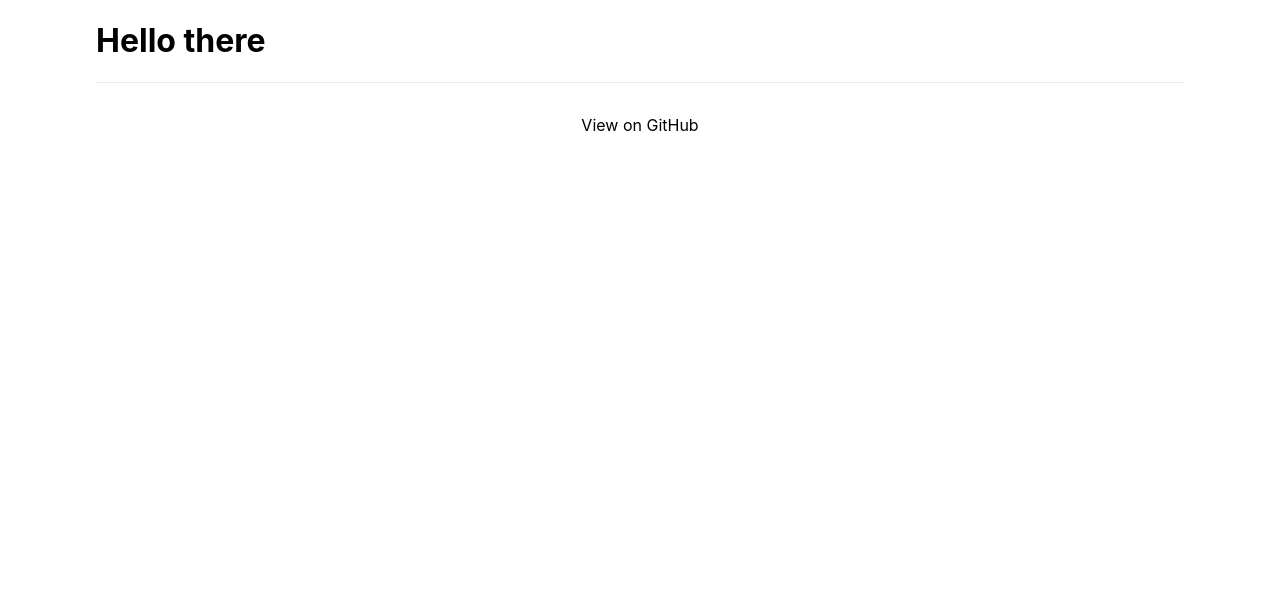
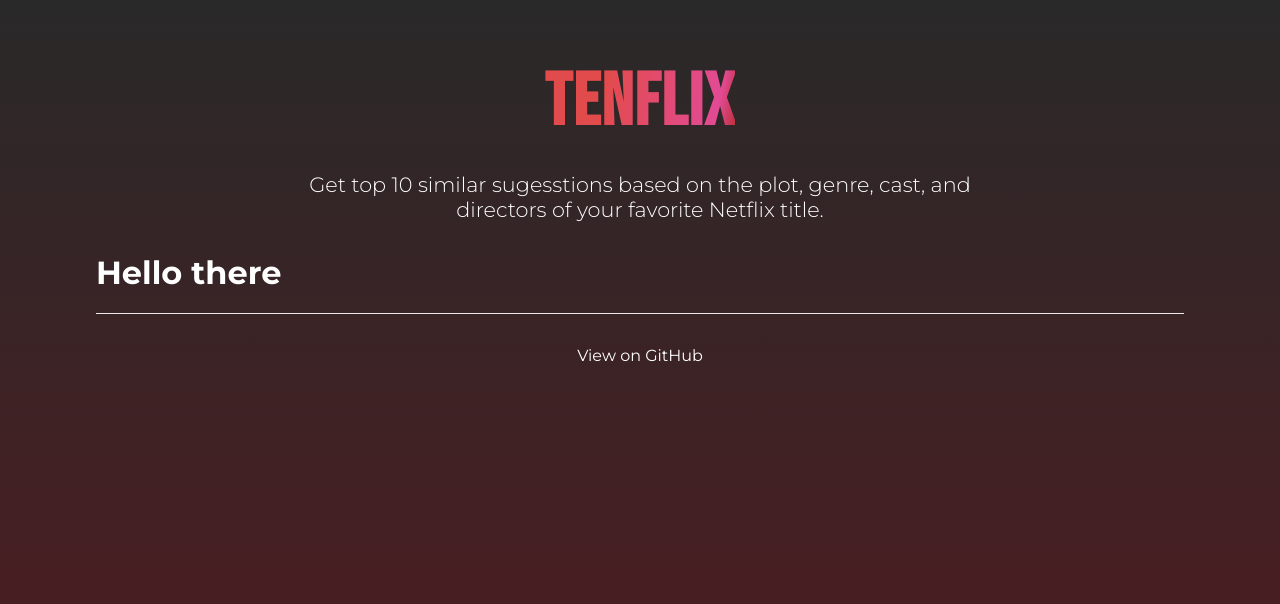
Before and after one commit to outoflaksh/Tenflix, a Next.js app: page / in a window 1280 px wide. Shown: the top 604 px of the page. Built offline with nearby package versions, Linux system fonts and the light colour scheme.

Commit message:
header completed

```diff
--- /dev/null
+++ b/components/Header.js
@@ -0,0 +1,15 @@
+import React from 'react'
+import styles from '../styles/Header.module.css'
+
+const Header = () => {
+    return (
+        <header className={styles.header}>
+            <h1 className={styles.title}>TENFLIX</h1>
+            <h3 className={styles.subheading}>
+                Get top 10 similar sugesstions based on the plot, genre, cast, and directors of your favorite Netflix title.
+            </h3>
+        </header>
+    )
+}
+
+export default Header
--- a/components/Layout.js
+++ b/components/Layout.js
@@ -1,16 +1,24 @@
 import styles from '../styles/Home.module.css'
 import Head from 'next/head'
+import Header from './Header'
 
 const Layout = ({ children }) => {
     return (
         <>
             <Head>
-            <link rel="icon" href="/favicon.ico" />
-            <meta
-            name="description"
-            content="Get top 10 Netflix recommendations based on your favorite Netflix titles!"
-            />
+                <link rel="icon" href="/favicon.ico" />
+                <meta
+                name="description"
+                content="Get top 10 Netflix recommendations based on your favorite Netflix titles!"
+                />
+                <link rel="preconnect" href="https://fonts.googleapis.com" />
+                <link rel="preconnect" href="https://fonts.gstatic.com" crossorigin />
+                <link href="https://fonts.googleapis.com/css2?family=Montserrat:wght@100;300;400;500;700&display=swap" rel="stylesheet" />
+                <link rel="preconnect" href="https://fonts.googleapis.com" />
+                <link rel="preconnect" href="https://fonts.gstatic.com" crossorigin />
+                <link href="https://fonts.googleapis.com/css2?family=Bebas+Neue&display=swap" rel="stylesheet" />
             </Head>
+            <Header />
             <div className={styles.container}>
                 <main className={styles.container}>
                     {children}
--- /dev/null
+++ b/styles/Header.module.css
@@ -0,0 +1,29 @@
+.header {
+  display: flex;
+  flex-direction: column;
+  align-items: center;
+  flex-wrap: wrap;
+  padding: 10px;
+  min-height: 15vh;
+}
+
+.title {
+  font-family: "Bebas Neue", sans-serif;
+  font-size: 4.6rem;
+  letter-spacing: 0.1rem;
+  background: linear-gradient(100deg, #e24b4b 30.38%, #e24b94 88.45%, #b82c2c);
+  background-clip: text;
+  -webkit-background-clip: text;
+  -webkit-text-fill-color: transparent;
+}
+.subheading {
+  max-width: 60%;
+  font-size: 1.3rem;
+  font-weight: 300;
+  margin: -25px 0 0;
+}
+
+.title,
+.subheading {
+  text-align: center;
+}
--- a/styles/globals.css
+++ b/styles/globals.css
@@ -2,13 +2,12 @@ html,
 body {
   padding: 0;
   margin: 0;
-  font-family: -apple-system, BlinkMacSystemFont, Segoe UI, Roboto, Oxygen,
-    Ubuntu, Cantarell, Fira Sans, Droid Sans, Helvetica Neue, sans-serif;
-}
-
-a {
-  color: inherit;
-  text-decoration: none;
+  font-family: "Montserrat", sans-serif;
+  background: linear-gradient(#292929, #521b20);
+  background-size: cover;
+  color: white;
+  font-size: 16px;
+  min-height: 100vh;
 }
 
 * {
```
